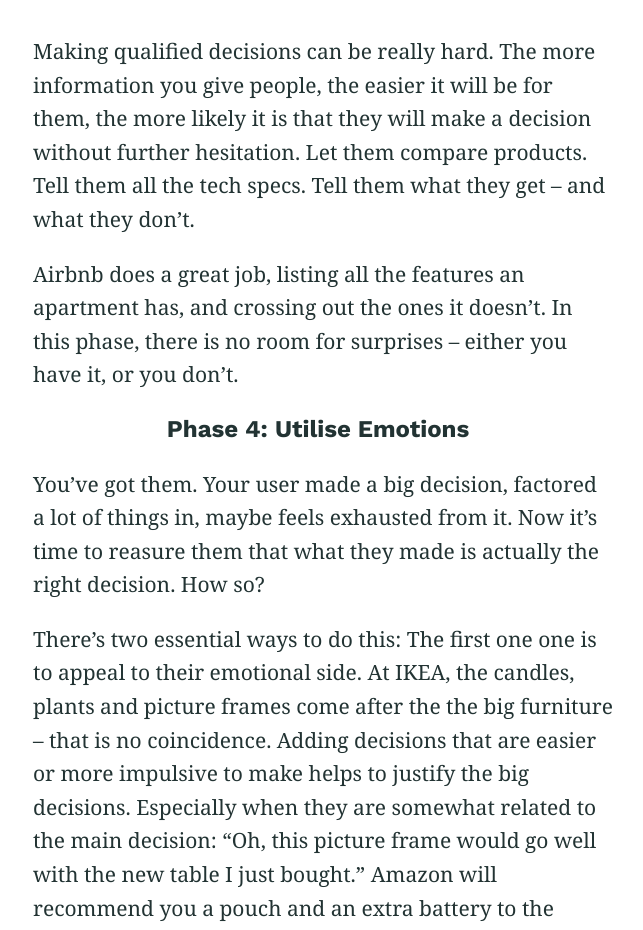
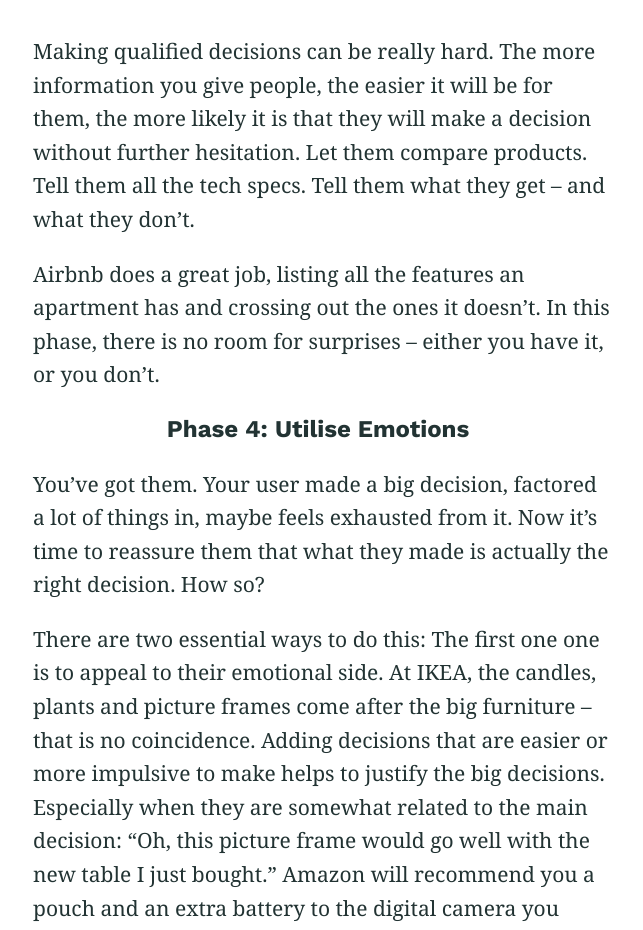
Before and after one commit to johannesippen/johannesippen.com, a Jekyll site: the page built from _posts/2017-08-03-ikea-principle.md, in a window 1280 px wide and 1400 px high, scrolled down 4590 px. Shown: the top 930 px of the window, without its empty margins (322-965 px from the left). Built offline with Jekyll 4.4.1, drawn with Linux system fonts in a browser that asks for light colours; some of the changed text lies outside the part shown.

Commit message:
Fixed some minor typos with Grammarly

```diff
--- a/_posts/2017-08-03-ikea-principle.md
+++ b/_posts/2017-08-03-ikea-principle.md
@@ -35,27 +35,27 @@ The purpose is simple: To show you what you can do and achieve with the products
 
 Fashion shopping websites know that very well: Most of them provide an Editorial area in which they show their clothing in context. The home page of Airbnb is a great example. Below the search, you can find inspirational sections. Telling you where to book your next vacation or recommending single hosts.
 
-Inspirational sections on digital products can be of a great benefit for people to understand the products better. Even more: it helps to  also to see them in action and get a sense of all possible usages.
+Inspirational sections on digital products can be of a great benefit for people to understand the products better. Even more: it helps to also to see them in action and get a sense of all possible usages.
 
 ## Phase 3: Time for Decisions
 
-When you are properly inspired, it's time for the hard facts – decision time! Right after the inspirational exhibition, the lights get brighter, the chairs are not nicely arranged. Instead they are put together in one shelf for better comparison.
+When you are properly inspired, it's time for the hard facts – decision time! Right after the inspirational exhibition, the lights get brighter, the chairs are not nicely arranged. Instead, they are put together in one shelf for better comparison.
 
 {% image /img/blog/web-fatale-creative-morning.010.jpeg %}
 
 Making qualified decisions can be really hard. The more information you give people, the easier it will be for them, the more likely it is that they will make a decision without further hesitation. Let them compare products. Tell them all the tech specs. Tell them what they get – and what they don’t.
 
-Airbnb does a great job, listing all the features an apartment has, and crossing out the ones it doesn't. In this phase, there is no room for surprises – either you have it, or you don't.
+Airbnb does a great job, listing all the features an apartment has and crossing out the ones it doesn't. In this phase, there is no room for surprises – either you have it, or you don't.
 
 ## Phase 4: Utilise Emotions
 
-You’ve got them. Your user made a big decision, factored a lot of things in, maybe feels exhausted from it. Now it's time to reasure them that what they made is actually the right decision. How so?
+You’ve got them. Your user made a big decision, factored a lot of things in, maybe feels exhausted from it. Now it's time to reassure them that what they made is actually the right decision. How so?
 
-There's two essential ways to do this: The first one one is to appeal to their emotional side. At IKEA, the candles, plants and picture frames come after the the big furniture – that is no coincidence. Adding decisions that are easier or more impulsive to make helps to justify the big decisions. Especially when they are somewhat related to the main decision: "Oh, this picture frame would go well with the new table I just bought." Amazon will recommend you a pouch and an extra battery to the digital camera you chose. Now that I got some fitted accessories, the camera might be the right one already.
+There are two essential ways to do this: The first one one is to appeal to their emotional side. At IKEA, the candles, plants and picture frames come after the big furniture – that is no coincidence. Adding decisions that are easier or more impulsive to make helps to justify the big decisions. Especially when they are somewhat related to the main decision: "Oh, this picture frame would go well with the new table I just bought." Amazon will recommend you a pouch and an extra battery to the digital camera you chose. Now that I got some fitted accessories, the camera might be the right one already.
 
 {% image /img/blog/web-fatale-creative-morning.013.jpeg %}
 
-Back in the days, Apple let you engrave your iPod with a personal message for free – same principle. The emotional weight that comes with the personalisation of your product makes the big decision seem more relevant than before.
+Back in the days, Apple let you engrave your iPod with a personal message for free – same principle. The emotional weight that comes with the personalization of your product makes the big decision seem more relevant than before.
 
 {% image /img/blog/web-fatale-creative-morning.014.jpeg %}
 
```
Also changed, not shown: other parts of _posts/2017-08-03-ikea-principle.md (+7 -7 lines).
